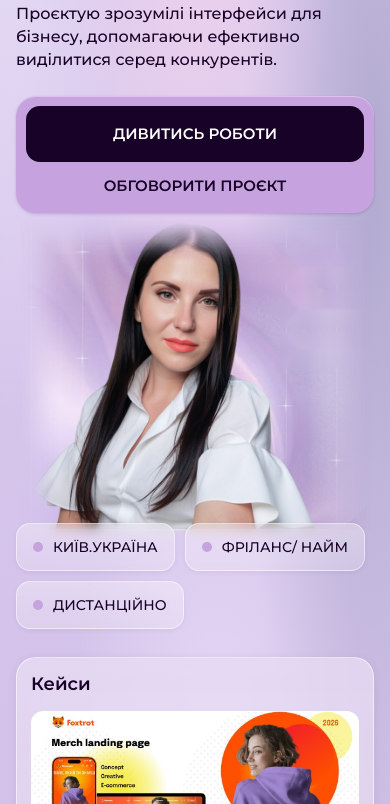
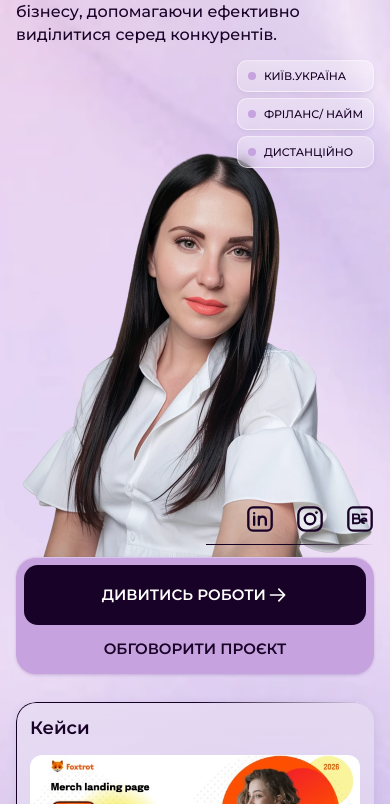
Before and after one commit to Yanavladis/Portfolio_Yana_Panchenko, a plain HTML site: page index.html in a window 390 px wide. Shown: the part 256-1060 px from the top of the page. Drawn offline with Linux system fonts and the light colour scheme.

Commit message:
Нова перша сторінка: фон, портрет, адаптив для планшета й мобільного

```diff
--- a/css/styles.css
+++ b/css/styles.css
@@ -37,16 +37,9 @@ h1, h2, h3, p { margin: 0; }
   position: relative;
   max-width: 1920px;
   margin: 0 auto;
-  min-height: calc(1369 * var(--u));
+  min-height: calc(1672 * var(--u));
   overflow: hidden;
-  background:
-    radial-gradient(ellipse 38% 34% at 50% 0%,   #f1d3ec 0%, rgba(241,211,236,0) 100%),
-    radial-gradient(ellipse 30% 30% at 2% 4%,    #e6ddf5 0%, rgba(230,221,245,0) 100%),
-    radial-gradient(ellipse 34% 40% at 96% 22%,  #b2aad0 0%, rgba(178,170,208,0) 100%),
-    radial-gradient(ellipse 40% 24% at 56% 56%,  #e9dcf8 0%, rgba(233,220,248,0) 100%),
-    radial-gradient(ellipse 45% 30% at 0% 52%,   #d4c2ea 0%, rgba(212,194,234,0) 100%),
-    radial-gradient(ellipse 50% 40% at 100% 100%, #aa98cb 0%, rgba(170,152,203,0) 100%),
-    linear-gradient(180deg, #dccdf0 0%, #d3c2e8 60%, #bba9d6 100%);
+  background: #d9c9ec url("../assets/img/hero-bg.webp") center / cover no-repeat;
 }
 
 /* ---------- Кнопки ---------- */
@@ -61,6 +54,7 @@ h1, h2, h3, p { margin: 0; }
 
 /* ---------- Шапка (десктоп) ---------- */
 .header { position: absolute; inset: 0 0 auto 0; height: calc(136 * var(--u)); z-index: 5; font-size: calc(22 * var(--u)); text-transform: uppercase; font-weight: 500; display: flex; align-items: center; justify-content: flex-end; gap: 20px; padding-right: calc(100 * var(--u)); }
+.header::after { content: ""; position: absolute; left: calc(100 * var(--u)); right: calc(100 * var(--u)); top: calc(113 * var(--u)); height: 1px; background: linear-gradient(90deg, #140022 0%, #140022 50%, rgba(20,0,34,0) 100%); }
 .logo { position: absolute; left: calc(100 * var(--u)); top: calc(40 * var(--u)); display: flex; align-items: center; gap: calc(11 * var(--u)); }
 .logo__star { width: calc(50 * var(--u)); height: calc(50 * var(--u)); flex: none; }
 .logo__text { line-height: 1.22; letter-spacing: 0; font-weight: 500; }
@@ -80,40 +74,47 @@ h1, h2, h3, p { margin: 0; }
 .burger { display: none; }
 
 /* ---------- Hero (десктоп: абсолютні координати макета) ---------- */
-.hero { position: relative; height: calc(812 * var(--u)); }
+.hero { position: relative; height: calc(1080 * var(--u)); }
 .hero > * { position: absolute; }
 
 .hero__line { top: 0; bottom: 0; width: 1px; background: linear-gradient(180deg, rgba(255,255,255,.7), rgba(255,255,255,.25)); }
-.hero__line--1 { left: calc(975 * var(--u)); }
-.hero__line--2 { left: calc(1121 * var(--u)); }
+.hero__line--1 { left: calc(1091 * var(--u)); }
+.hero__line--2 { left: calc(1676 * var(--u)); }
 
-.hero__photo { left: calc(940 * var(--u)); top: calc(96 * var(--u)); width: calc(820 * var(--u)); height: calc(720 * var(--u)); max-width: none; z-index: 1; pointer-events: none; }
+.hero__photo { left: calc(1000 * var(--u)); top: calc(262 * var(--u)); width: calc(716 * var(--u)); height: calc(821 * var(--u)); max-width: none; z-index: 1; pointer-events: none; }
 
 .hero__title {
-  left: calc(100 * var(--u)); top: calc(174 * var(--u)); z-index: 2;
-  font-size: calc(96 * var(--u)); line-height: calc(108 / 108); font-weight: 800; text-transform: uppercase; letter-spacing: 0;
+  left: calc(100 * var(--u)); top: calc(264 * var(--u)); z-index: 2;
+  font-size: calc(128 * var(--u)); line-height: calc(132 / 128); font-weight: 800; text-transform: uppercase; letter-spacing: 0;
   white-space: nowrap;
 }
 .hero__title span { display: block; }
 .t-dark { color: var(--c-ink); }
 .t-grad { width: max-content; background: linear-gradient(90deg, var(--c-grad-from) 0%, #6a4590 55%, var(--c-grad-to) 100%); -webkit-background-clip: text; background-clip: text; -webkit-text-fill-color: transparent; color: transparent; }
 
-.hero__tag { left: calc(683 * var(--u)); top: calc(185 * var(--u)); z-index: 2; width: calc(200 * var(--u)); font-size: calc(22 * var(--u)); line-height: calc(26 / 22); font-weight: 500; letter-spacing: 0; }
-.hero__arrow { left: calc(805 * var(--u)); top: calc(228 * var(--u)); width: calc(62 * var(--u)); height: calc(62 * var(--u)); z-index: 2; }
+.hero__tag { left: calc(848 * var(--u)); top: calc(315 * var(--u)); z-index: 2; width: calc(130 * var(--u)); font-size: calc(22 * var(--u)); line-height: calc(24 / 22); font-weight: 500; letter-spacing: 0; }
+.hero__arrow { left: calc(968 * var(--u)); top: calc(322 * var(--u)); width: calc(62 * var(--u)); height: calc(62 * var(--u)); z-index: 2; }
 
-.hero__lead { left: calc(100 * var(--u)); top: calc(560 * var(--u)); width: calc(553 * var(--u)); z-index: 2; font-size: calc(22 * var(--u)); line-height: calc(24 / 22); font-weight: 500; letter-spacing: 0; }
+.hero__lead { left: calc(100 * var(--u)); top: calc(678 * var(--u)); width: calc(560 * var(--u)); z-index: 2; font-size: calc(24 * var(--u)); line-height: calc(29 / 24); font-weight: 500; letter-spacing: 0; }
 
 .cta {
-  left: calc(100 * var(--u)); top: calc(668 * var(--u)); z-index: 2;
-  display: flex; align-items: center; height: calc(97 * var(--u)); padding: 0 calc(12 * var(--u));
+  left: calc(100 * var(--u)); top: calc(907 * var(--u)); z-index: 2;
+  display: flex; align-items: center; height: calc(101 * var(--u)); padding: 0 calc(12 * var(--u));
   border-radius: calc(24 * var(--u)); background: var(--c-accent);
   box-shadow: 0 calc(6 * var(--u)) calc(14 * var(--u)) rgba(80, 40, 120, .22), inset 0 1px 0 rgba(255,255,255,.35);
 }
-.btn--dark { height: calc(72 * var(--u)); padding: 0 calc(24 * var(--u)); border-radius: calc(16 * var(--u)); font-size: calc(22 * var(--u)); }
-.cta__link { padding: 0 calc(24 * var(--u)) 0 calc(24 * var(--u)); font-size: calc(22 * var(--u)); font-weight: 600; text-transform: uppercase; letter-spacing: 0; white-space: nowrap; transition: opacity .2s; }
+.btn--dark { gap: calc(12 * var(--u)); height: calc(77 * var(--u)); padding: 0 calc(24 * var(--u)); border-radius: calc(20 * var(--u)); font-size: calc(23 * var(--u)); }
+.btn__arrow { width: calc(24 * var(--u)); height: calc(24 * var(--u)); flex: none; }
+.cta__link { padding: 0 calc(24 * var(--u)) 0 calc(24 * var(--u)); font-size: calc(23 * var(--u)); font-weight: 600; text-transform: uppercase; letter-spacing: 0; white-space: nowrap; transition: opacity .2s; }
 .cta__link:hover { opacity: .7; }
 
-.chips { left: calc(1558 * var(--u)); top: calc(176 * var(--u)); z-index: 2; width: calc(262 * var(--u)); display: grid; gap: calc(28 * var(--u)); }
+.social { left: calc(1668 * var(--u)); top: calc(956 * var(--u)); z-index: 2; width: calc(162 * var(--u)); display: flex; justify-content: flex-end; gap: calc(26 * var(--u)); padding: 0 calc(10 * var(--u)) calc(22 * var(--u)) 0; }
+.social::after { content: ""; position: absolute; left: 0; right: 0; bottom: 0; height: 1px; background: linear-gradient(90deg, #140022 0%, #140022 50%, rgba(20,0,34,0) 100%); }
+.social a { display: block; width: calc(30 * var(--u)); height: calc(30 * var(--u)); transition: opacity .2s; }
+.social a:hover { opacity: .6; }
+.social svg { width: 100%; height: 100%; }
+
+.chips { left: calc(1548 * var(--u)); top: calc(259 * var(--u)); z-index: 2; width: calc(270 * var(--u)); display: grid; gap: calc(30 * var(--u)); }
 .chip {
   display: flex; align-items: center; gap: calc(12 * var(--u)); height: calc(68 * var(--u)); padding: 0 calc(20 * var(--u));
   border-radius: calc(16 * var(--u)); font-size: calc(22 * var(--u)); font-weight: 500; text-transform: uppercase; letter-spacing: 0; white-space: nowrap;
@@ -131,10 +132,17 @@ h1, h2, h3, p { margin: 0; }
   padding: calc(20 * var(--u));
   border-radius: calc(24 * var(--u));
   background: linear-gradient(180deg, rgba(231, 220, 243, .78), rgba(215, 200, 232, .72));
-  border: 1px solid rgba(255,255,255,.55);
   box-shadow: 0 calc(10 * var(--u)) calc(40 * var(--u)) rgba(90, 60, 140, .1);
   backdrop-filter: blur(10px); -webkit-backdrop-filter: blur(10px);
   min-height: calc(510 * var(--u));
+}
+/* Рамка 1px з градієнтом: #140022 до 50%, далі зникає вправо */
+.cases::before {
+  content: ""; position: absolute; inset: 0; padding: 1px; border-radius: inherit; pointer-events: none;
+  background: linear-gradient(90deg, #140022 0%, #140022 50%, rgba(20,0,34,0) 100%);
+  -webkit-mask: linear-gradient(#000 0 0) content-box, linear-gradient(#000 0 0);
+  -webkit-mask-composite: xor;
+  mask: linear-gradient(#000 0 0) content-box exclude, linear-gradient(#000 0 0);
 }
 .cases__title { font-size: calc(22 * var(--u)); font-weight: 600; line-height: calc(26 / 22); margin: 0 0 calc(18 * var(--u)); }
 .cases__grid { display: grid; grid-template-columns: repeat(3, 1fr); gap: calc(30 * var(--u)); }
@@ -157,6 +165,7 @@ h1, h2, h3, p { margin: 0; }
     position: relative; height: auto; display: flex; align-items: center; justify-content: space-between; gap: 12px;
     padding: 18px var(--gutter); font-size: 16px; flex-wrap: wrap;
   }
+  .header::after { left: var(--gutter); right: var(--gutter); top: auto; bottom: 0; }
   .logo, .nav, .lang, .btn--order { position: static; }
   .logo { gap: 10px; order: 1; margin-right: auto; }
   .logo__star { width: 38px; height: 38px; }
@@ -181,37 +190,65 @@ h1, h2, h3, p { margin: 0; }
   .nav__link--dot::before { left: 14px; width: 10px; height: 10px; margin-top: -5px; }
 
   /* Hero: розкладка в потік */
-  .hero { height: auto; display: flex; flex-direction: column; padding: 8px var(--gutter) 0; }
+  .hero {
+    --t: clamp(44px, 10.6vw, 112px);   /* розмір заголовка */
+    --tf: clamp(14px, 2vw, 20px);      /* розмір підпису */
+    --ta: clamp(26px, 0.5 * var(--t), 48px);  /* розмір стрілки */
+    height: auto; padding: 8px var(--gutter) 0;
+    display: grid; grid-template-columns: minmax(0, 1fr) auto; align-items: start;
+    grid-template-areas: "title title" "lead lead" "stage stage" "cta social";
+  }
+  .hero__title { grid-area: title; }
+  /* Підпис і стрілка — над словом «ПРАЦЮЄ», праворуч від «ДИЗАЙН,» */
+  .hero__tag { grid-area: title; justify-self: start; align-self: start; width: 5.4em; z-index: 2; margin: calc(var(--t) * .16) 0 0 calc(var(--t) * 7.25 - var(--ta) - 8px - 5.4 * var(--tf)); font-size: var(--tf); line-height: 1.25; }
+  .hero__lead { grid-area: lead; }
+  .hero__photo, .chips { grid-area: stage; }
+  .cta { grid-area: cta; }
+  .hero > .social { grid-area: social; }
   .hero > * { position: static; }
   .hero__line { display: none; }
 
-  .hero__title { order: 1; font-size: clamp(44px, 13.4vw, 132px); line-height: .9; white-space: normal; }
-  .hero__tag { order: 2; width: auto; margin-top: 14px; font-size: 15px; line-height: 1.3; display: flex; align-items: center; gap: 10px; }
-  .hero__arrow { order: 2; display: none; }
-  .hero__lead { order: 3; width: auto; max-width: 520px; margin-top: 18px; font-size: 16px; line-height: 1.45; }
+  .hero__title { font-size: var(--t); line-height: 1.04; white-space: normal; }
+  .hero__arrow { grid-area: title; justify-self: start; align-self: start; z-index: 2; width: var(--ta); height: var(--ta);
+    margin: calc(var(--t) * .16 + (3.75 * var(--tf) - var(--ta)) / 2) 0 0 calc(var(--t) * 7.25 - var(--ta)); }
+  .hero__lead { order: 3; width: auto; max-width: 560px; margin-top: 18px; font-size: clamp(16px, 2.3vw, 21px); line-height: 1.4; }
 
-  .cta { order: 4; align-self: flex-start; margin-top: 24px; height: auto; padding: 10px; border-radius: 20px; max-width: 100%; }
-  .btn--dark { height: 56px; padding: 0 22px; border-radius: 14px; font-size: 15px; }
-  .cta__link { padding: 0 16px; font-size: 15px; }
+  .cta { justify-self: start; align-self: start; margin: 20px 0 28px; height: auto; padding: 10px; border-radius: 20px; max-width: 100%; }
+  .btn--dark { height: 58px; padding: 0 22px; border-radius: 14px; font-size: clamp(14px, 2vw, 18px); }
+  .btn__arrow { width: 20px; height: 20px; }
+  .cta__link { padding: 0 18px; font-size: clamp(14px, 2vw, 18px); }
 
-  .hero__photo { order: 5; width: min(100%, 560px); height: auto; aspect-ratio: 820 / 720; margin: 8px auto -8px; align-self: center; }
+  .hero__photo { width: min(100%, 700px); height: auto; aspect-ratio: 716 / 821; margin: 12px auto 0; justify-self: center; align-self: end; }
+  .hero > .social { position: relative; left: auto; top: auto; width: auto; padding: 0 0 14px 40px; margin: 0 0 28px; gap: 22px; justify-content: flex-end; align-self: end; justify-self: end; }
+  .social a { width: 28px; height: 28px; }
 
-  .chips { order: 6; width: auto; display: flex; flex-wrap: wrap; gap: 10px; margin: 0 0 28px; }
-  .chip { height: 48px; padding: 0 16px; border-radius: 14px; font-size: 14px; gap: 10px; }
+  .chips { position: relative; left: auto; top: auto; z-index: 2; width: auto; display: flex; flex-direction: column; gap: 14px; margin: calc(32% + 64px) 0 0; justify-self: end; align-self: start; }
+  .chip { height: 50px; padding: 0 18px; border-radius: 14px; font-size: clamp(13px, 1.8vw, 16px); gap: 10px; }
   .chip::before { width: 10px; height: 10px; }
 
   /* Кейси */
   .cases { margin: 0 var(--gutter); padding: clamp(14px, 3vw, 20px); border-radius: 20px; min-height: 0; }
-  .cases__title { font-size: 18px; margin: 2px 0 16px; }
+  .cases__title { font-size: 20px; margin: 2px 0 16px; }
   .cases__grid { grid-template-columns: repeat(3, 1fr); gap: 16px; }
   .card__img { border-radius: 12px; }
-  .card__title { padding-right: 0; margin-top: 12px; font-size: 17px; line-height: 1.2; min-height: 0; }
-  .card__text { margin-top: 8px; font-size: 14px; line-height: 1.35; }
+  .card__title { padding-right: 0; margin-top: 12px; font-size: clamp(15px, 1.9vw, 20px); line-height: 1.25; min-height: 0; }
+  .card__text { margin-top: 8px; font-size: clamp(13px, 1.6vw, 16px); line-height: 1.4; }
 }
 
 @media (max-width: 899.98px) {
   .cases__grid { grid-template-columns: 1fr 1fr; }
   .card:first-child { grid-column: 1 / -1; }
+}
+
+@media (max-width: 719.98px) {
+  .hero { grid-template-areas: "title title" "lead lead" "stage stage" "cta cta"; }
+  /* Іконки соцмереж — над кнопками, в нижньому правому куті фото */
+  .hero > .social { grid-area: stage; justify-self: end; align-self: end; z-index: 3; margin: 0 0 12px; padding: 0 0 12px 40px; }
+  /* Кнопки на всю ширину екрана, впритул під фото */
+  .cta { grid-area: cta; justify-self: stretch; align-self: start; width: 100%; max-width: none; margin: 0 0 28px; padding: 8px; border-radius: 20px; justify-content: center; flex-wrap: wrap; }
+  .btn--dark { flex: 1 1 100%; height: 60px; border-radius: 14px; }
+  .cta__link { flex: 1 1 100%; text-align: center; padding: 14px 8px 10px; }
+  .hero__photo { margin-bottom: 0; }
 }
 
 @media (max-width: 599.98px) {
@@ -223,16 +260,21 @@ h1, h2, h3, p { margin: 0; }
   .burger { width: 40px; height: 40px; }
   .lang { font-size: 12px; }
 
-  .hero__title { font-size: clamp(34px, 12.4vw, 80px); }
-  .hero__photo { width: 100%; margin-top: 4px; }
-  .cta { width: 100%; flex-wrap: wrap; justify-content: center; }
-  .btn--dark { flex: 1 1 100%; }
-  .cta__link { flex: 1 1 100%; text-align: center; padding: 14px 8px 8px; }
+  .hero { --t: clamp(32px, 11.4vw, 70px); --tf: 11px; --ta: 20px; }
+  .hero__lead { font-size: 16px; line-height: 1.45; }
+  .hero__photo { width: 100%; margin-top: 100px; }
+  .chips { gap: 6px; margin-top: 14px; }
+  .cta { flex-wrap: wrap; }
+  .btn--dark { flex: 1 1 100%; font-size: 15px; }
+  .cta__link { flex: 1 1 100%; text-align: center; padding: 14px 8px 8px; font-size: 15px; }
+  .chip { height: 32px; padding: 0 10px; gap: 8px; border-radius: 10px; font-size: 11px; }
+  .chip::before { width: 8px; height: 8px; }
 
-  .cases__grid { grid-template-columns: 1fr; gap: 24px; }
+  .cases__title { font-size: 18px; }
+  .cases__grid { grid-template-columns: 1fr; gap: 26px; }
   .card:first-child { grid-column: auto; }
-  .card__title { font-size: 20px; }
-  .card__text { font-size: 15px; }
+  .card__title { font-size: 19px; }
+  .card__text { font-size: 15px; line-height: 1.45; }
 }
 
 @media (prefers-reduced-motion: reduce) {
--- a/index.html
+++ b/index.html
@@ -46,7 +46,7 @@
         <span class="hero__line hero__line--1" aria-hidden="true"></span>
         <span class="hero__line hero__line--2" aria-hidden="true"></span>
 
-        <img class="hero__photo" src="assets/img/portrait.png" width="820" height="720"
+        <img class="hero__photo" src="assets/img/portrait.webp" width="716" height="821"
              alt="Яна Панченко — UX/UI дизайнер" fetchpriority="high">
 
         <h1 class="hero__title">
@@ -63,7 +63,9 @@
         <p class="hero__lead" data-i18n="hero.lead">Проєктую зрозумілі інтерфейси для бізнесу, допомагаючи ефективно виділитися серед конкурентів.</p>
 
         <div class="cta">
-          <a class="btn btn--dark" href="#cases" data-i18n="hero.works">Дивитись роботи</a>
+          <a class="btn btn--dark" href="#cases"><span data-i18n="hero.works">Дивитись роботи</span>
+            <svg class="btn__arrow" viewBox="0 0 24 24" aria-hidden="true"><path d="M3 12h17M13 5l7 7-7 7" fill="none" stroke="currentColor" stroke-width="2" stroke-linecap="round" stroke-linejoin="round"/></svg>
+          </a>
           <a class="cta__link" href="#contact" data-i18n="hero.discuss">Обговорити проєкт</a>
         </div>
 
@@ -71,6 +73,12 @@
           <li class="chip"><span data-i18n="chip.city">Київ.Україна</span></li>
           <li class="chip"><span data-i18n="chip.mode">Фріланс/ Найм</span></li>
           <li class="chip"><span data-i18n="chip.remote">Дистанційно</span></li>
+        </ul>
+
+        <ul class="social" aria-label="Соцмережі">
+          <li><a href="#" aria-label="LinkedIn" rel="noopener"><svg viewBox="0 0 24 24" aria-hidden="true"><rect x="2" y="2" width="20" height="20" rx="4" fill="none" stroke="currentColor" stroke-width="2"/><path d="M7 10v7M7 7v.01M11 17v-7M11 13a3 3 0 0 1 6 0v4" fill="none" stroke="currentColor" stroke-width="2" stroke-linecap="round"/></svg></a></li>
+          <li><a href="#" aria-label="Instagram" rel="noopener"><svg viewBox="0 0 24 24" aria-hidden="true"><rect x="2" y="2" width="20" height="20" rx="6" fill="none" stroke="currentColor" stroke-width="2"/><circle cx="12" cy="12" r="4.5" fill="none" stroke="currentColor" stroke-width="2"/><circle cx="17.5" cy="6.5" r="1.2" fill="currentColor"/></svg></a></li>
+          <li><a href="#" aria-label="Behance" rel="noopener"><svg viewBox="0 0 24 24" aria-hidden="true"><rect x="2" y="2" width="20" height="20" rx="4" fill="none" stroke="currentColor" stroke-width="2"/><path d="M6 8h3.5a1.8 1.8 0 0 1 0 3.6H6zM6 11.6h4a2 2 0 0 1 0 4H6zM13.5 8h4M13.5 13.5h4a2 2 0 1 0-2 2" fill="none" stroke="currentColor" stroke-width="1.6" stroke-linecap="round"/></svg></a></li>
         </ul>
       </section>
 
```
Also changed, not shown: assets/img/hero-bg.webp (added), assets/img/portrait.png (deleted), assets/img/portrait.webp (added), Фото.png (added), фон.png (added).
